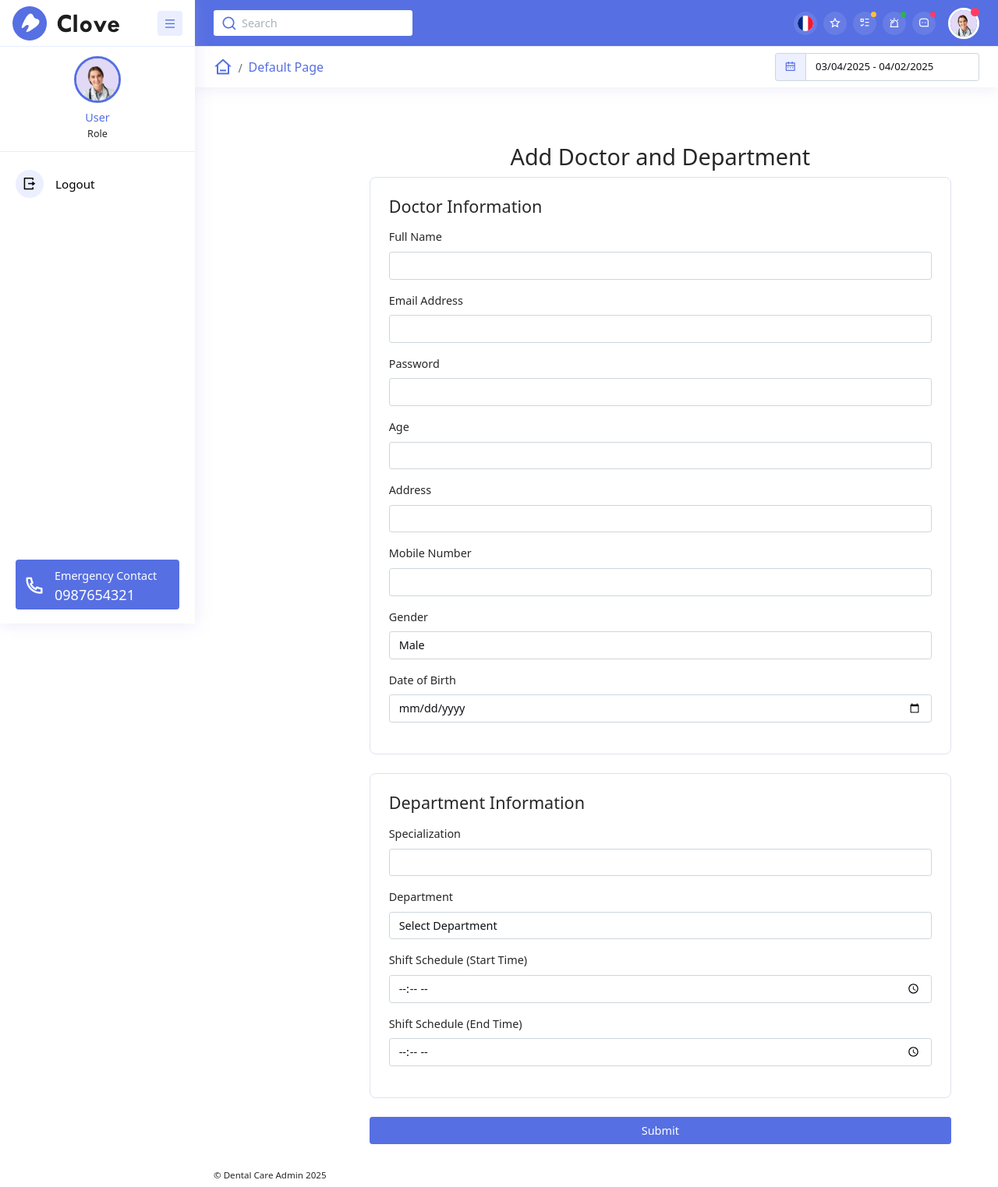
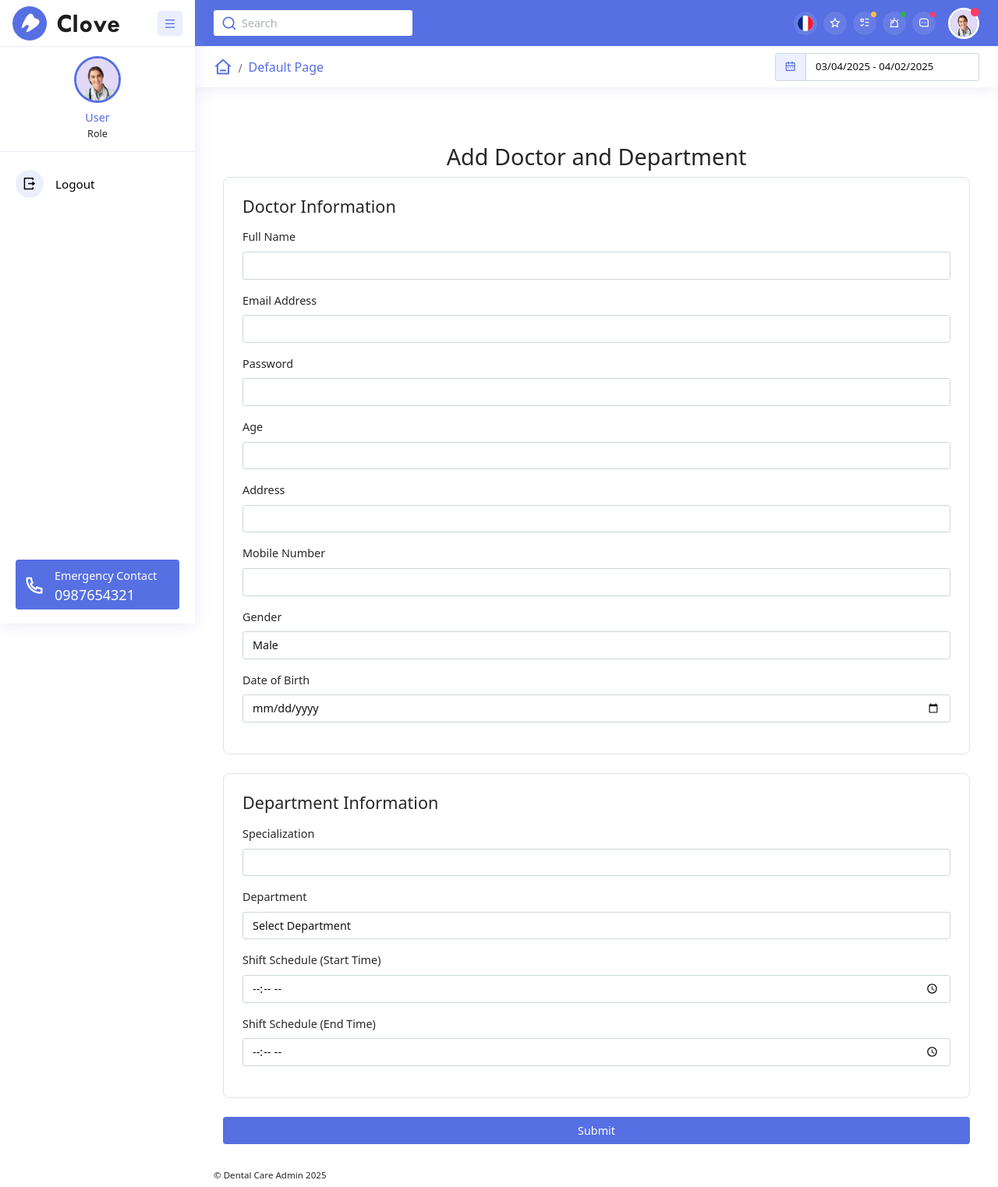
Before and after one commit to shubhamlathiya/HealthTrack, a Flask app: page /admin/add-doctor in a window 1280 px wide. Shown: the whole page at 78% size. Run offline with Flask 3, Linux system fonts and the light colour scheme; data that the repository does not hold is empty; some libraries are stand-ins or nearby versions.

Commit message:
17  commit

```diff
--- a/templates/admin_templates/add_department_templates.html
+++ b/templates/admin_templates/add_department_templates.html
@@ -4,7 +4,7 @@
 
 {% block body %}
 
-    <main class="col-md-9 ms-sm-auto col-lg-10 px-4">
+
         <div class="container mt-5">
             <h1 class="text-center">Add Department</h1>
             <form id="addDepartmentForm" method="post" action="/admin/add-department">
@@ -22,5 +22,5 @@
             </form>
 
         </div>
-    </main>
+
 {% endblock body %}
--- a/templates/admin_templates/add_doctor_templates.html
+++ b/templates/admin_templates/add_doctor_templates.html
@@ -3,7 +3,7 @@
 {% block title %}Admin Add Doctor and Department{% endblock title %}
 
 {% block body %}
-    <main class="col-md-9 ms-sm-auto col-lg-10 px-4">
+
         <div class="container mt-5">
             <h2 class="text-center">Add Doctor and Department</h2>
             <form action="/admin/add-doctor" method="POST">
@@ -91,5 +91,4 @@
             </form>
         </div>
 
-    </main>
 {% endblock body %}
--- a/templates/admin_templates/add_resource_templates.html
+++ b/templates/admin_templates/add_resource_templates.html
@@ -4,7 +4,6 @@
 
 {% block body %}
 
-    <main class="col-md-9 ms-sm-auto col-lg-10 px-4">
         <div class="container mt-5">
             <h2>Add Resource</h2>
             <form id="addResourceForm" method="post" action="/admin/add-resources">
@@ -55,5 +54,4 @@
 
         </div>
 
-    </main>
 {% endblock body %}
--- a/templates/admin_templates/add_staff_templates.html
+++ b/templates/admin_templates/add_staff_templates.html
@@ -3,7 +3,6 @@
 {% block title %}Admin Add Doctor and Department{% endblock title %}
 
 {% block body %}
-    <main class="col-md-9 ms-sm-auto col-lg-10 px-4">
         <div class="container mt-5">
             <h2 class="text-center">Add Staff and Department</h2>
             <form action="/admin/add-staff" method="POST">
@@ -91,5 +90,4 @@
             </form>
         </div>
 
-    </main>
 {% endblock body %}
--- a/templates/admin_templates/apply_for_leave.html
+++ b/templates/admin_templates/apply_for_leave.html
@@ -4,7 +4,6 @@
 
 {% block body %}
 
-    <main class="col-md-9 ms-sm-auto col-lg-10 px-4">
         <div class="container my-5">
             <div class="card shadow-sm">
                 <div class="card-body">
@@ -77,5 +76,4 @@
             });
         </script>
         <script src="https://cdn.jsdelivr.net/npm/bootstrap@5.3.0/dist/js/bootstrap.bundle.min.js"></script>
-    </main>
 {% endblock body %}
--- a/templates/admin_templates/search_page.html
+++ b/templates/admin_templates/search_page.html
@@ -4,7 +4,6 @@
 
 {% block body %}
 
-    <main class="col-md-9 ms-sm-auto col-lg-10 px-4">
     <div class="container mt-5">
         <h1 class="text-center">Search for User</h1>
 
@@ -148,5 +147,5 @@
             </div>
         {% endif %}
     </div>
-    </main>
+
 {% endblock body %}
--- a/templates/admin_templates/view_department_templates.html
+++ b/templates/admin_templates/view_department_templates.html
@@ -3,8 +3,6 @@
 {% block title %}Admin View Department{% endblock title %}
 
 {% block body %}
-
-    <main class="col-md-9 ms-sm-auto col-lg-10 px-4">
         <div class="container mt-5">
             <!-- Button to Add New Department -->
             <div class="text-end mb-3">
@@ -38,5 +36,4 @@
             </table>
         </div>
 
-    </main>
 {% endblock body %}
--- a/templates/admin_templates/view_doctor_templates.html
+++ b/templates/admin_templates/view_doctor_templates.html
@@ -4,7 +4,6 @@
 
 {% block body %}
 
-    <main class="col-md-9 ms-sm-auto col-lg-10 px-4">
         <div class="container mt-5">
             <!-- Button to Add New Department -->
             <div class="text-end mb-3">
@@ -71,5 +70,4 @@
                     .catch(error => console.error('Error:', error));
             }
         </script>
-    </main>
 {% endblock body %}
--- a/templates/admin_templates/view_leave_templates.html
+++ b/templates/admin_templates/view_leave_templates.html
@@ -4,7 +4,6 @@
 
 {% block body %}
 
-    <main class="col-md-9 ms-sm-auto col-lg-10 px-4">
         <div class="container mt-5">
             <!-- Button to Add New Department -->
 
@@ -70,5 +69,4 @@
                     .catch(error => console.error('Error:', error));
             }
         </script>
-    </main>
 {% endblock body %}
--- a/templates/admin_templates/view_operations_templates.html
+++ b/templates/admin_templates/view_operations_templates.html
@@ -4,7 +4,6 @@
 
 {% block body %}
 
-    <main class="col-md-9 ms-sm-auto col-lg-10 px-4">
         <div class="container mt-5">
             <!-- Button to Add New Department -->
             <div class="text-end mb-3">
@@ -64,5 +63,4 @@
                     .catch(error => console.error('Error:', error));
             }
         </script>
-    </main>
 {% endblock body %}
--- a/templates/admin_templates/view_patient_templates.html
+++ b/templates/admin_templates/view_patient_templates.html
@@ -4,7 +4,6 @@
 
 {% block body %}
 
-    <main class="col-md-9 ms-sm-auto col-lg-10 px-4">
     <div class="container mt-5">
 
         <!-- Departments Table -->
@@ -65,5 +64,4 @@
                 .catch(error => console.error('Error:', error));
         }
     </script>
-    </main>
 {% endblock body %}
--- a/templates/admin_templates/view_resources_templates.html
+++ b/templates/admin_templates/view_resources_templates.html
@@ -3,8 +3,6 @@
 {% block title %}Admin View Docotr{% endblock title %}
 
 {% block body %}
-
-    <main class="col-md-9 ms-sm-auto col-lg-10 px-4">
         <div class="container mt-5">
             <!-- Button to Add New Department -->
             <div class="text-end mb-3">
@@ -68,5 +66,4 @@
                     .catch(error => console.error('Error:', error));
             }
         </script>
-    </main>
 {% endblock body %}
--- a/templates/admin_templates/view_staff_templates.html
+++ b/templates/admin_templates/view_staff_templates.html
@@ -4,7 +4,6 @@
 
 {% block body %}
 
-    <main class="col-md-9 ms-sm-auto col-lg-10 px-4">
         <div class="container mt-5">
             <!-- Button to Add New Department -->
             <div class="text-end mb-3">
@@ -71,5 +70,4 @@
                     .catch(error => console.error('Error:', error));
             }
         </script>
-    </main>
 {% endblock body %}
```
Lines whose indentation alone changed are shown as unchanged.
